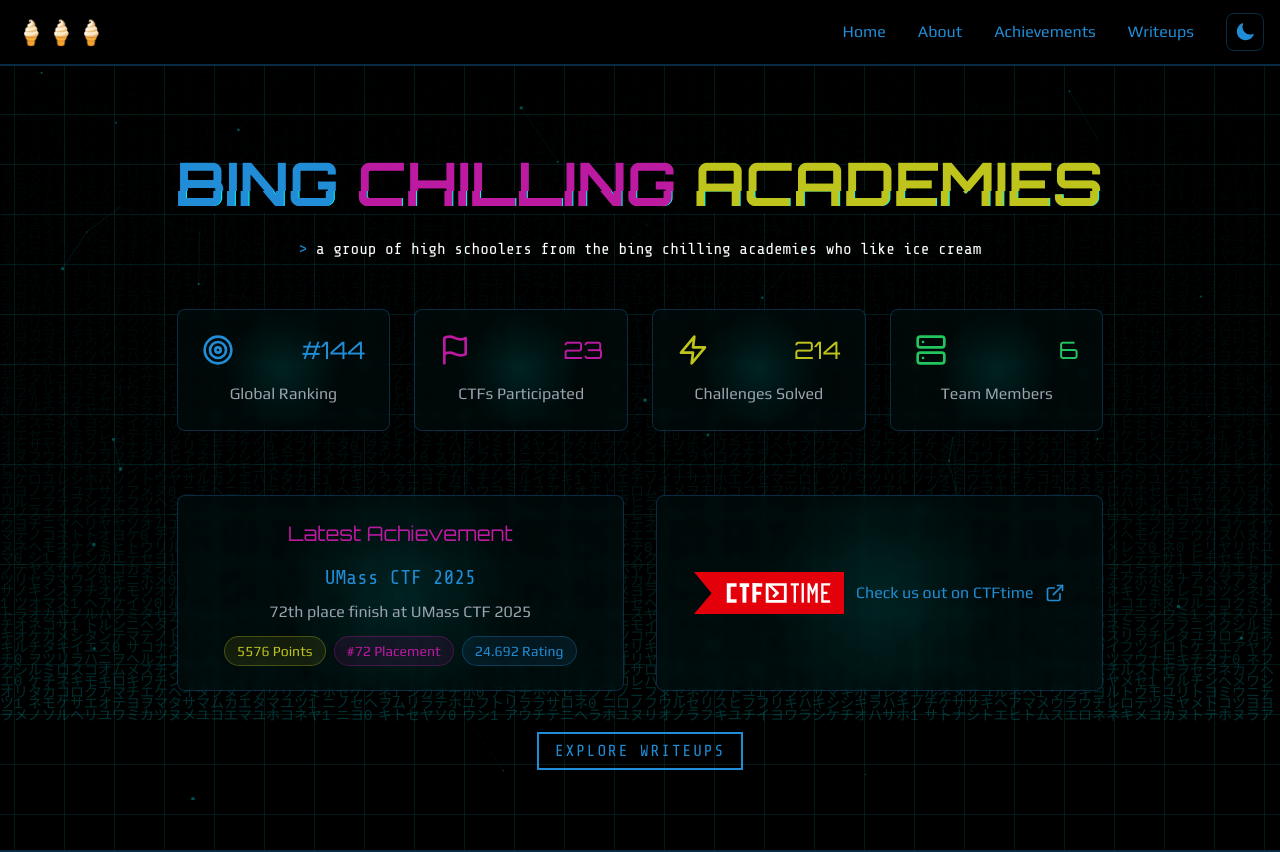
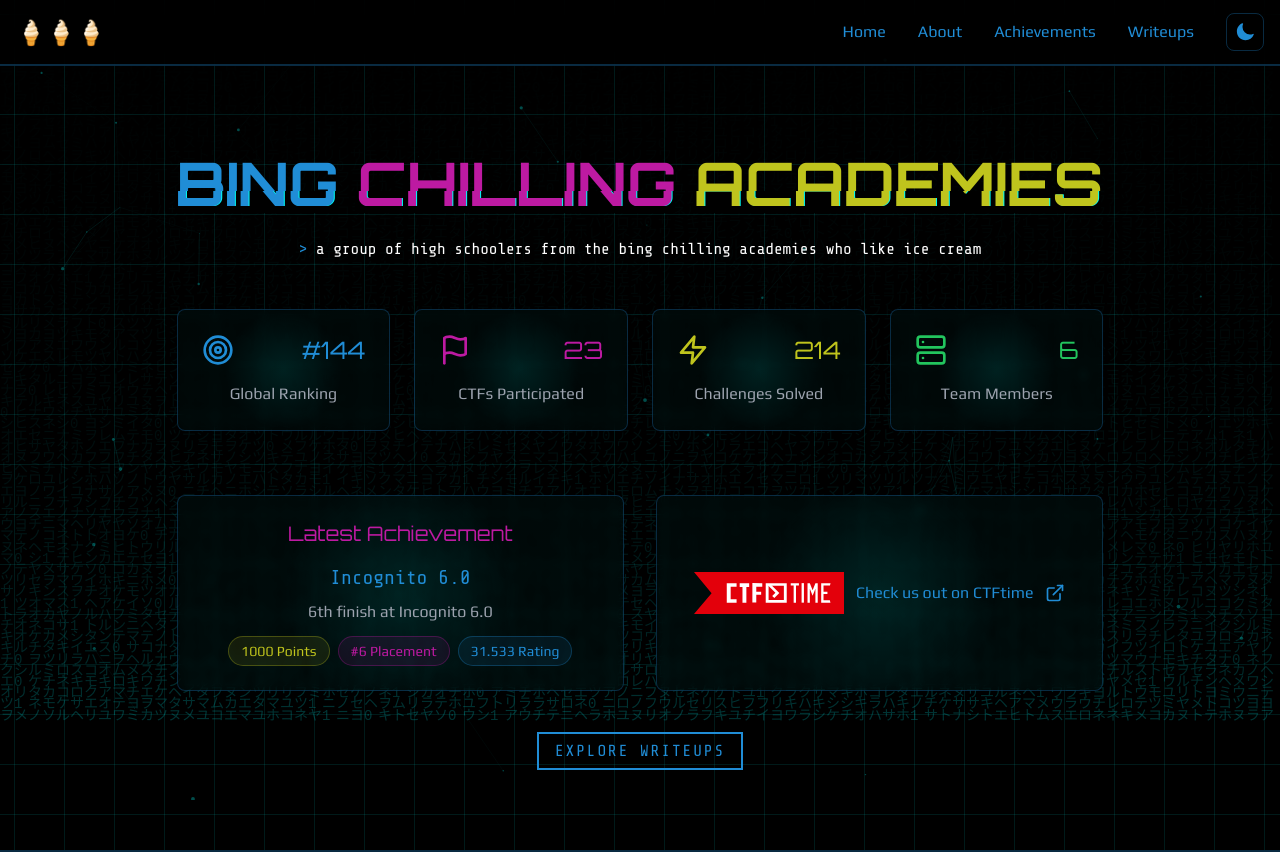
Before and after one commit to colding10/bing-chilling-academies-website-new, a Next.js app: page / in a window 1280 px wide. Shown: the top 852 px of the page. Built offline with nearby package versions, Linux system fonts and the light colour scheme.

Commit message:
add incognito ctf

```diff
--- a/src/app/achievements/page.tsx
+++ b/src/app/achievements/page.tsx
@@ -46,6 +46,14 @@ interface Achievement {
 
 const achievements: Achievement[] = [
   // 2025
+  {
+    event: "Incognito 6.0",
+    placement: 6,
+    ctfPoints: 1000.0,
+    ratingPoints: 31.533    ,
+    year: 2025,
+    eventUrl: "https://ctftime.org/event/2761",
+  },
   {
     event: "UMDCTF 2025",
     placement: 72,
--- a/src/app/page.tsx
+++ b/src/app/page.tsx
@@ -137,29 +137,29 @@ export default function Home() {
                 </h2>
                 <div className="flex-grow">
                   <h3 className="font-share-tech text-custom-blue text-xl">
-                    UMass CTF 2025
+                  Incognito 6.0
                   </h3>
                   <p className="text-gray-400 my-2 font-play">
-                    72th place finish at UMass CTF 2025
+                    6th finish at Incognito 6.0
                   </p>
                   <div className="flex flex-wrap justify-center gap-2 mt-3">
                     <span
                       className="px-3 py-1 bg-custom-yellow/10 border border-custom-yellow/30
                       rounded-full text-sm text-custom-yellow"
                     >
-                      5576 Points
+                      1000 Points
                     </span>
                     <span
                       className="px-3 py-1 bg-custom-pink/10 border border-custom-pink/30
                       rounded-full text-sm text-custom-pink"
                     >
-                      #72 Placement
+                      #6 Placement
                     </span>
                     <span
                       className="px-3 py-1 bg-custom-blue/10 border border-custom-blue/30
                       rounded-full text-sm text-custom-blue"
                     >
-                      24.692 Rating
+                      31.533 Rating
                     </span>
                   </div>
                 </div>
```
